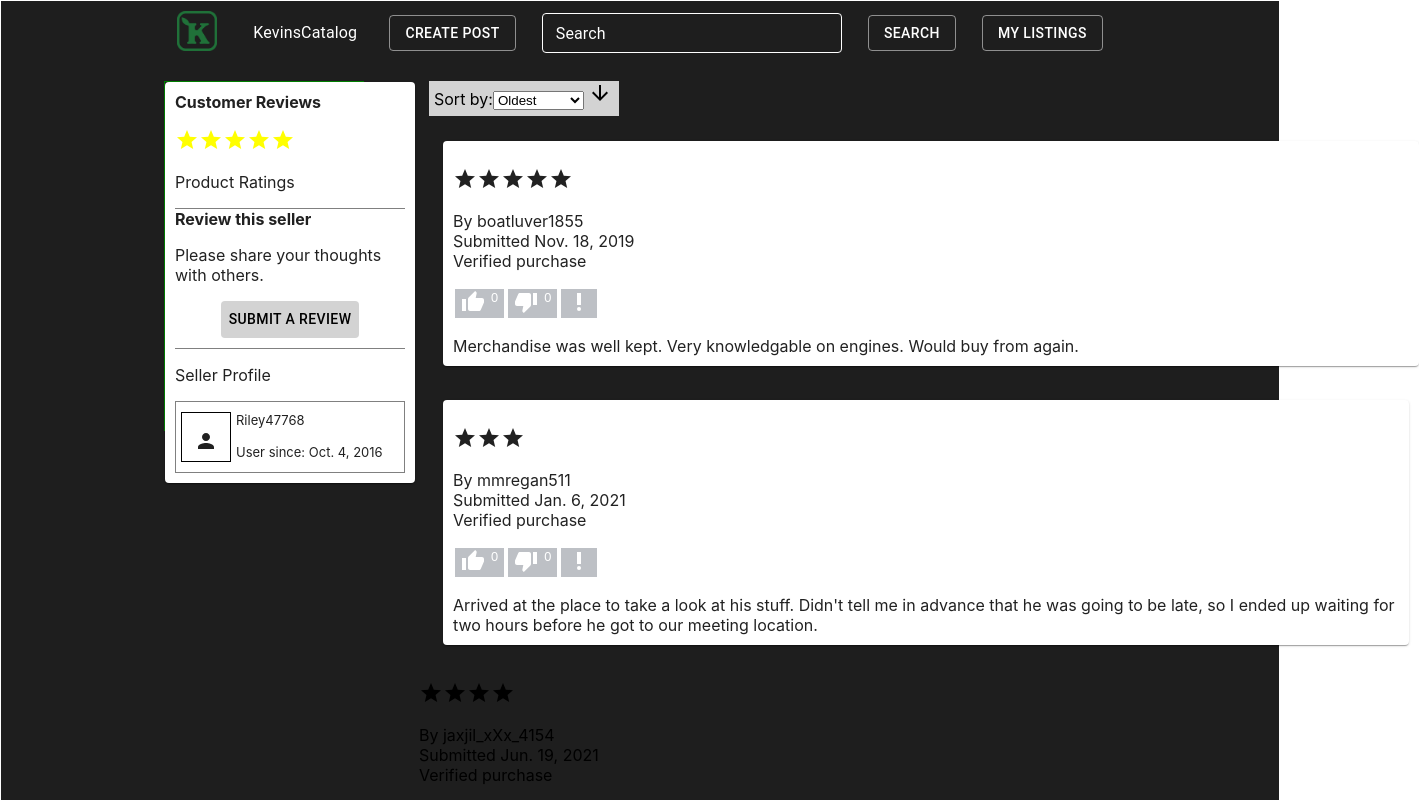
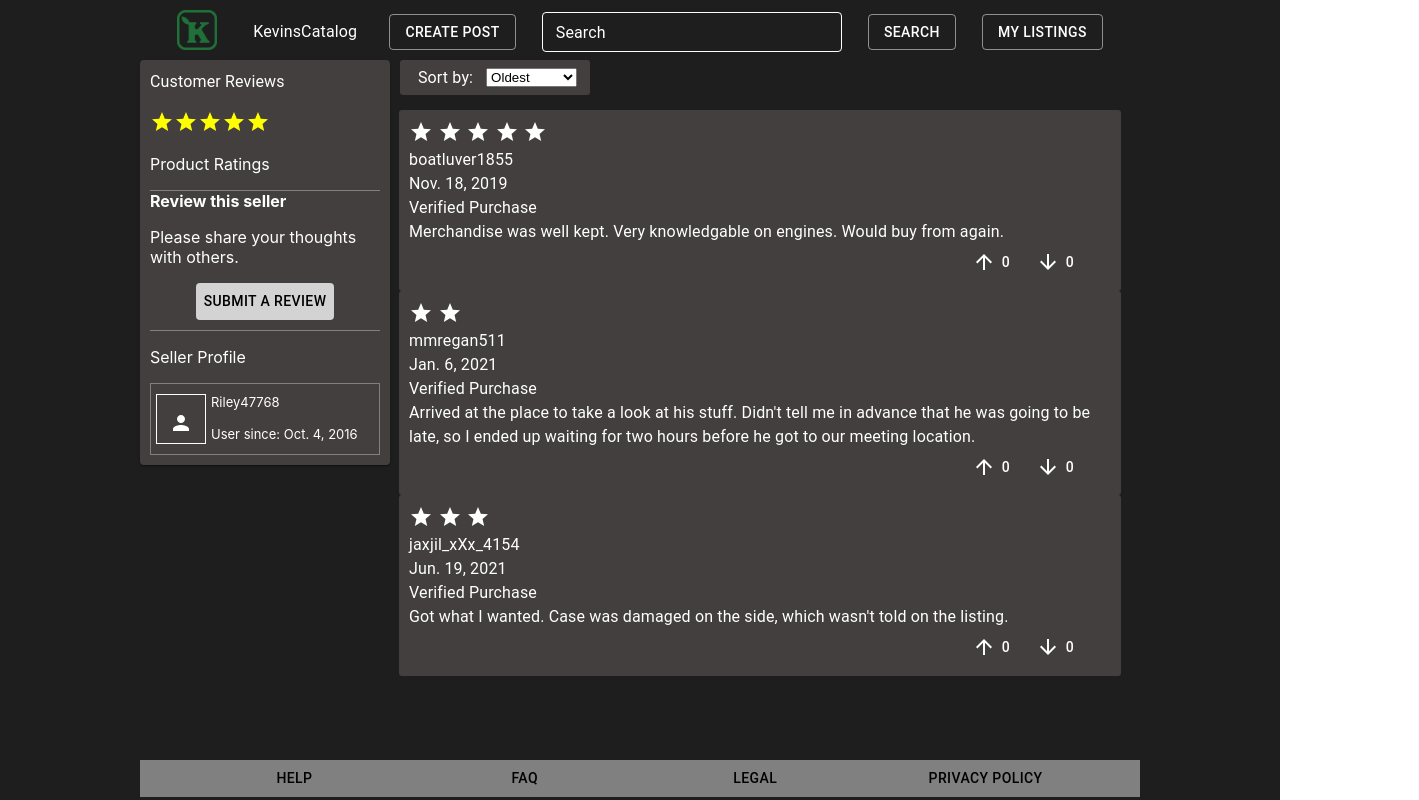
Before and after one commit to IkaikaL/CSC-4243-Project, a React (Create React App) app in the folder frontend/: page /reviews in a window 1280 px wide. Shown: the top 800 px of the page, 1419 px wide, since content can reach past the window. Built offline with nearby package versions, Linux system fonts and the light colour scheme.

Commit message:
revised reviews

```diff
--- a/frontend/src/components/Reviews/LikeCount/LikeCount.tsx
+++ b/frontend/src/components/Reviews/LikeCount/LikeCount.tsx
@@ -1,11 +1,14 @@
 import React, { useState } from "react";
-import ThumbDownIcon from '@mui/icons-material/ThumbDown';
-import ThumbUpIcon from '@mui/icons-material/ThumbUp';
-import PriorityHighIcon from '@mui/icons-material/PriorityHigh';
+import ThumbDownIcon from "@mui/icons-material/ThumbDown";
+import ArrowDownwardIcon from "@mui/icons-material/ArrowDownward";
+import ThumbUpIcon from "@mui/icons-material/ThumbUp";
+import ArrowUpwardIcon from "@mui/icons-material/ArrowUpward";
+import PriorityHighIcon from "@mui/icons-material/PriorityHigh";
+import { Container, Button, Grid } from "@mui/material";
 
 import "./LikeCount.css";
 
-function LikeCount () {
+function LikeCount() {
 	const [likeCount, setLikeCount] = useState(0);
 	const [dislikeCount, setDislikeCount] = useState(0);
 	const [activeBtn, setActiveBtn] = useState("none");
@@ -17,7 +20,7 @@ function LikeCount () {
 			return;
 		}
 
-        if (activeBtn === 'like'){
+		if (activeBtn === "like") {
 			setLikeCount(likeCount - 1);
 			setActiveBtn("none");
 			return;
@@ -37,7 +40,7 @@ function LikeCount () {
 			return;
 		}
 
-        if (activeBtn === 'dislike'){
+		if (activeBtn === "dislike") {
 			setDislikeCount(dislikeCount - 1);
 			setActiveBtn("none");
 			return;
@@ -57,34 +60,32 @@ function LikeCount () {
 		}
 	};
 
-
 	return (
-        <div className="container">
-          <div className="btn-container">
-            <button
-              className={`btn ${activeBtn === 'like' ? 'like-active' : ''}`}
+		<Container>
+			<Grid
+				container
+				direction='row'
+				justifyContent='flex-end'
+				alignItems='center'
+			>
+				<Button
+					className={`btn ${activeBtn === "like" ? "like-active" : ""}`}
 					onClick={handleLikeClick}
 				>
-              <span className="material-symbols-rounded"><ThumbUpIcon /></span>
+					<ArrowUpwardIcon />
+
 					{likeCount}
-            </button>
+				</Button>
 
-            <button
-              className={`btn ${activeBtn === 'dislike' ? 'dislike-active' : ''}`}
+				<Button
+					className={`btn ${activeBtn === "dislike" ? "dislike-active" : ""}`}
 					onClick={handleDisikeClick}
 				>
-              <span className="material-symbols-rounded"><ThumbDownIcon /></span>
+					<ArrowDownwardIcon />
 					{dislikeCount}
-            </button>
-
-            <button
-            className = {`btn ${activeBtn === 'report' ? 'report-active' : ''}`}
-            onClick = {handleReportClick}
-            >
-                <PriorityHighIcon />
-            </button>
-          </div>
-        </div>
+				</Button>
+			</Grid>
+		</Container>
 	);
 }
 
--- a/frontend/src/components/Reviews/Reviews.tsx
+++ b/frontend/src/components/Reviews/Reviews.tsx
@@ -1,122 +1,78 @@
-import React from 'react'
-import LikeCount from './LikeCount/LikeCount'
+import React, { useEffect } from "react";
+import LikeCount from "./LikeCount/LikeCount";
 
-import StarIcon from '@mui/icons-material/Star';
-import Paper from '@mui/material/Paper';
-import { Grid, Container } from "@mui/material";
+import StarIcon from "@mui/icons-material/Star";
+import Paper from "@mui/material/Paper";
+import { Grid, Container, Typography, Box } from "@mui/material";
 
-function UserInfo (props: any) {
+type Props = { reviews: Array<reviewDetails> };
+
+type reviewDetails = {
+	name: string;
+	date: string;
+	verified: boolean;
+	message: string;
+	stars: number;
+};
+
+const Reviews = (props: Props) => {
+	const { reviews } = props;
+
 	return (
-        <div>
-            By {props.name} <br />Submitted {props.date} <br /> {props.verified}
-        </div>
-    );
-}
-
-function UserReview (props: any) {
-    return (
-        <div>
-            {props.review}
-        </div>
-    );
-}
-
-const classes = {
-    paper: {
-        p:0.5,
-        marginBottom: '10px',
-        backgroundColor: 'white',
-        padding: '10px',
-
-    }
-}
-
-// type Props = {
-//     setInfo: Array<string>
-//     name: string;
-//     date: string;
-//     verified: string;
-//     review: string;
-// }
-
-// class reviewinfo {
-//     star: number;
-//     name:string;
-//     date:string;
-//     verified:boolean;
-//     review:string;
-
-//     constructor(star:number, name:string, date:string,verified:boolean, review:string){
-//         this.star = star;
-//         this.name = name;
-//         this.date = date;
-//         this.verified = verified;
-//         this.review = review;
-//     }
-// }
-
-
-const Reviews = (props: any) => {
-    const {setInfo, name, date, verified, review } = props;
-    return (
-        <Container sx={{ width: "600px" }} >
+		<Container sx={{ width: "770px", minHeight: "700px" }}>
 			<Grid
 				container
-                spacing={3}
 				direction='column'
-                alignItems='left'
-                justifyContent='center'
+				alignItems='center'
+				justifyContent='space-evenly'
 				sx={{ width: "100%", height: "100%" }}
 			>
-                <Grid item sx = {{ width: "1000px"}}>
-                    <Paper style ={classes.paper}>
+				{reviews.map((item, index) => (
 					<Grid
+						item
+						sx={{
+							padding: "10px",
+							backgroundColor: "#423F3E",
+							borderRadius: "3px",
+							color: "white",
+							minWidth: "100%",
+						}}
 					>
+						{item.stars === 1 ? <StarIcon /> : null}
+						{item.stars === 2 ? (
+							<Container disableGutters={true}>
+								<StarIcon /> <StarIcon />
+							</Container>
+						) : null}
+						{item.stars === 3 ? (
+							<Container disableGutters={true}>
+								<StarIcon /> <StarIcon /> <StarIcon />
+							</Container>
+						) : null}
+						{item.stars === 4 ? (
+							<Container disableGutters={true}>
+								<StarIcon /> <StarIcon /> <StarIcon /> <StarIcon />
+							</Container>
+						) : null}
+						{item.stars === 5 ? (
+							<Container disableGutters={true}>
+								<StarIcon /> <StarIcon /> <StarIcon /> <StarIcon /> <StarIcon />
+							</Container>
+						) : null}
+						<Typography> {item.name}</Typography>
 
-                        <div className = 'topright_reviewbox'>
-                            <p className = 'stars'> <StarIcon /><StarIcon /><StarIcon /><StarIcon /><StarIcon /> </p>
-                            <p className = 'buyerid'> <UserInfo name = "boatluver1855" date = "Nov. 18, 2019" verified = "Verified purchase" /></p>
-                            <p className =  'dateid'><LikeCount /></p>
-                        </div>
+						<Typography> {item.date}</Typography>
+
+						<Typography>
+							{item.verified ? "Verified Purchase" : "Not Verified Purchase"}
+						</Typography>
+						<Typography>{item.message}</Typography>
+						<LikeCount />
 					</Grid>
-                        <Grid>
-                        <div className = 'ReviewContent_Container'>
-                            <UserReview review = "Merchandise was well kept. Very knowledgable on engines. Would buy from again." />
-                        </div>
-                        </Grid>
-                    </Paper>
-                </Grid>
-                <Grid item sx = {{ width: "1000px", padding: '10px', spacing: 4}}>
-                <Paper style = {classes.paper}>
-                <div className = 'Review_Divider'>
-                    <div className = 'Review_Container'>
-                        <div className='topright_reviewbox'>
-                            <p className = 'stars'> <StarIcon /><StarIcon /><StarIcon /> </p>
-                            <p className = 'buyerid'> <UserInfo name = "mmregan511" date = "Jan. 6, 2021" verified = "Verified purchase"/> </p>
-                            <p className = 'dateid'> <LikeCount /></p>
-                        </div>
-                        <div className = 'ReviewContent_Container'>
-                            <UserReview review = "Arrived at the place to take a look at his stuff. Didn't tell me in advance that he was going to be late, so I ended up waiting for two hours before he got to our meeting location." />
-                        </div>
-                    </div>
-                </div>
-                </Paper>
-                </Grid>
-                <div className = 'Review_Divider'>
-                    <div className = 'Review_Container'>
-                        <div className='topright_reviewbox'>
-                            <p className = 'stars'> <StarIcon /><StarIcon /><StarIcon /><StarIcon /> </p>
-                            <p className = 'buyerid'> <UserInfo name = "jaxjil_xXx_4154" date = "Jun. 19, 2021" verified = "Verified purchase"/> </p>
-                            <p className = 'dateid'> <LikeCount /></p>
-                        </div>
-                        <div className = 'ReviewContent_Container'>
-                            <UserReview review = "Got what I wanted. Case was damaged on the side, which wasn't told on the listing." />
-                        </div>
-                    </div>
-                </div>
+				))}
 			</Grid>
 		</Container>
-)
-}
+	);
+};
 
 export default Reviews;
--- a/frontend/src/components/SortButton/SortButton.tsx
+++ b/frontend/src/components/SortButton/SortButton.tsx
@@ -1,18 +1,29 @@
-import ArrowDownwardIcon from '@mui/icons-material/ArrowDownward';
-import { Card, Grid } from "@mui/material/"
+import ArrowDownwardIcon from "@mui/icons-material/ArrowDownward";
+import { Card, Grid, Typography } from "@mui/material/";
 
 export default function SortButton() {
-    return (
-            <Grid
-            style = {{backgroundColor: 'lightgray',}}
-            sx = {{  width: '190px', height: '35px', paddingLeft: '5px'}}>
-                    <p className = 'SortBox'> Sort by:
-                        <select className='SelectionBoxStyle' id = "select2">
-                        <option value = "oldest">Oldest</option>
-                        <option value = "newest">Newest</option>
-                        <option value = "most rated">Most Rated</option>
-                        </select> <ArrowDownwardIcon />
-                    </p>
-            </Grid>
-    );
+	return (
+		<Grid
+			container
+			direction='row'
+			justifyContent='space-evenly'
+			alignItems='center'
+			sx={{
+				width: "190px",
+				height: "35px",
+				paddingLeft: "5px",
+				backgroundColor: "#423F3E",
+				borderRadius: "3px",
+			}}
+		>
+			<Grid item sx={{ color: "white" }}>
+				<Typography>Sort by:</Typography>
+			</Grid>
+			<select className='SelectionBoxStyle' id='select2'>
+				<option value='oldest'>Oldest</option>
+				<option value='newest'>Newest</option>
+				<option value='most rated'>Most Rated</option>
+			</select>
+		</Grid>
+	);
 }
--- a/frontend/src/components/TotalReviewMenu/TotalReviewMenu.tsx
+++ b/frontend/src/components/TotalReviewMenu/TotalReviewMenu.tsx
@@ -1,67 +1,98 @@
-import StarIcon from '@mui/icons-material/Star';
-import PersonIcon from '@mui/icons-material/Person';
-import { Button, Grid} from "@mui/material";
-import Paper from '@mui/material/Paper';
-const text = 'Customer Reviews';
+import StarIcon from "@mui/icons-material/Star";
+import PersonIcon from "@mui/icons-material/Person";
+import { Button, Container, Grid, Typography } from "@mui/material";
+import Paper from "@mui/material/Paper";
+const text = "Customer Reviews";
 
-function SellerInfo (props: any) {
+function SellerInfo(props: any) {
 	return (
 		<div>
-        {props.name} <br /> <br/> User since: {props.date} <br />
+			{props.name} <br /> <br /> User since: {props.date} <br />
 		</div>
 	);
 }
 
 const classes = {
 	paper: {
-      p:0.5,
-      marginBottom: '10px',
-      backgroundColor: 'white',
-      padding: '10px',
-      width: '230px',
-
+		p: 0.5,
+		marginBottom: "10px",
+		backgroundColor: "423F3E",
+		padding: "10px",
+		width: "230px",
 	},
 
 	starUpColor: {
-    color: 'yellow',
+		color: "yellow",
 	},
-}
+};
 
 export default function TotalReviewMenu() {
 	return (
-
-    <Paper style = {classes.paper}>
-      <b>Customer Reviews</b>
-      <Grid sx = {{borderBottom: '1.5px solid gray'}}>
-        <p style = {classes.starUpColor}><StarIcon /><StarIcon /><StarIcon /><StarIcon /><StarIcon /></p>
-        <p className ='NumProduct' >Product Ratings</p>
+		<Paper
+			sx={{
+				color: "white",
+				marginBottom: "10px",
+				backgroundColor: "#423F3E",
+				padding: "10px",
+				width: "230px",
+			}}
+		>
+			<Typography>Customer Reviews</Typography>
+			<Grid sx={{ borderBottom: "1.5px solid gray" }}>
+				<p style={classes.starUpColor}>
+					<StarIcon />
+					<StarIcon />
+					<StarIcon />
+					<StarIcon />
+					<StarIcon />
+				</p>
+				<p className='NumProduct'>Product Ratings</p>
 			</Grid>
 
-      <Grid sx = {{borderBottom: '1.5px solid gray', paddingBottom: '10px', paddingTop: ''}} >
+			<Grid
+				sx={{
+					borderBottom: "1.5px solid gray",
+					paddingBottom: "10px",
+					paddingTop: "",
+				}}
+			>
 				<b className='ReviewSeller_title'>Review this seller</b>
 				<p>Please share your thoughts with others.</p>
 
-        <Grid style = {{textAlign: 'center'}}>
-          <Button
-          style = {{background: 'lightgray', color: 'black'}} >
+				<Grid style={{ textAlign: "center" }}>
+					<Button style={{ background: "lightgray", color: "black" }}>
 						Submit a Review
 					</Button>
 					{/* <p className= 'Submit_Review'> <a href = "/reviewbutton">Submit a Review </a></p> */}
 				</Grid>
 			</Grid>
-      <p className = 'sellertitle'>Seller Profile</p>
+			<p className='sellertitle'>Seller Profile</p>
 			<Grid
-      container direction = 'row'
-      style = {{border: '1px solid grey', paddingLeft: '5px', paddingBottom: '10px', paddingTop: '10px'}}>
+				container
+				direction='row'
+				style={{
+					border: "1px solid grey",
+					paddingLeft: "5px",
+					paddingBottom: "10px",
+					paddingTop: "10px",
+				}}
+			>
 				<Grid
-        style = {{border: '1px solid black', height: '50px', width: '50px', textAlign: 'center'}}>
-          <p className = 'sellerprofileIMG'><PersonIcon /></p>
+					style={{
+						border: "1px solid white",
+						height: "50px",
+						width: "50px",
+						textAlign: "center",
+					}}
+				>
+					<p className='sellerprofileIMG'>
+						<PersonIcon />
+					</p>
 				</Grid>
-        <Grid style = {{fontSize: '13px', paddingLeft: '5px'}}>
-          <SellerInfo name = "Riley47768" date = "Oct. 4, 2016"/>
+				<Grid style={{ fontSize: "13px", paddingLeft: "5px" }}>
+					<SellerInfo name='Riley47768' date='Oct. 4, 2016' />
 				</Grid>
 			</Grid>
 		</Paper>
-
 	);
 }
--- a/frontend/src/pages/CompleteReviewPage.tsx
+++ b/frontend/src/pages/CompleteReviewPage.tsx
@@ -1,10 +1,10 @@
-import TotalReviewMenu from '../components/TotalReviewMenu/TotalReviewMenu'
-import GlobalHeader from '../components/GlobalHeader';
-import SortButton from '../components/SortButton/SortButton';
-import Reviews from '../components/Reviews/Reviews';
+import TotalReviewMenu from "../components/TotalReviewMenu/TotalReviewMenu";
+import GlobalHeader from "../components/GlobalHeader";
+import SortButton from "../components/SortButton/SortButton";
+import Reviews from "../components/Reviews/Reviews";
 import { Grid, Container } from "@mui/material";
 import { createTheme } from "@mui/material/styles";
-import { ThemeProvider } from '@emotion/react';
+import { ThemeProvider } from "@emotion/react";
 import Footer from "../components/Footer";
 
 const theme = createTheme({
@@ -12,64 +12,92 @@ const theme = createTheme({
 		primary: {
 			main: "#ffffff",
 		},
-		secondary: {
-			main: "#5d8c55",
-		},
 	},
 });
-
+const reviewDetails = [
+	{
+		name: "boatluver1855",
+		date: "Nov. 18, 2019",
+		verified: true,
+		message:
+			"Merchandise was well kept. Very knowledgable on engines. Would buy from again.",
+		stars: 5,
+	},
+	{
+		name: "mmregan511",
+		date: "Jan. 6, 2021",
+		verified: true,
+		message:
+			"Arrived at the place to take a look at his stuff. Didn't tell me in advance that he was going to be late, so I ended up waiting for two hours before he got to our meeting location.",
+		stars: 2,
+	},
+	{
+		name: "jaxjil_xXx_4154",
+		date: "Jun. 19, 2021",
+		verified: true,
+		message:
+			"Got what I wanted. Case was damaged on the side, which wasn't told on the listing.",
+		stars: 3,
+	},
+];
 
 const CompleteReviewPage = () => {
 	return (
-        <ThemeProvider theme = {theme}>
+		<ThemeProvider theme={theme}>
 			<Container
 				disableGutters={true}
 				sx={{
 					minWidth: "100%",
-                        minHeight: "100%",
+					minHeight: "1000px",
 					backgroundColor: "#1E1E1E",
-                        width: '1000px',
-                        height: '100%'}}
-                    style = {{border: "1px solid white"}}>
+				}}
+			>
+				<Grid
+					container
+					direction='column'
+					justifyContent='center'
+					alignItems='center'
+					sx={{ width: "100%", height: "150%" }}
+				>
+					<Grid item>
+						<GlobalHeader />
+					</Grid>
 
-                <GlobalHeader />
-                <Container>
+					<Grid item>
 						<Grid
-                    justifyContent='start'
-                    container direction = 'row'
-                    sx = {{ paddingLeft: '100px', }}>
-                        <Grid
-                        sx={{ width: "200px", height: "350px", marginTop: '20px'}}
-                        style = {{border: "1px solid green"}}
+							container
+							direction='row'
+							justifyContent='flex-start'
+							alignItems='flex-start'
+							sx={{ width: "1000px" }}
 						>
+							<Grid item sx={{ paddingRight: "10px" }}>
 								<TotalReviewMenu />
 							</Grid>
 
-                        <Grid
-                        sx = {{marginLeft: '40px'}}>
-                            <Grid item
-                            sx = {{ marginTop: '20px', marginLeft: '25px'}}
-                            >
+							<Grid item sx={{}}>
 								<SortButton />
 							</Grid>
-
-                            <Grid item
-                            sx = {{ marginTop: '25px' , marginLeft: '15px'}}
+							<Grid
+								item
+								sx={{
+									width: "100px",
+									height: "700px",
+									paddingTop: "50px",
+									marginLeft: "-215px",
+								}}
 							>
-                                <Reviews />
+								<Reviews reviews={reviewDetails} />
 							</Grid>
 						</Grid>
-
 					</Grid>
-
 					<Grid item>
 						<Footer />
 					</Grid>
-
-                </Container>
+				</Grid>
 			</Container>
 		</ThemeProvider>
-    )
+	);
 };
 
 export default CompleteReviewPage;
```
Lines whose indentation alone changed are shown as unchanged.
